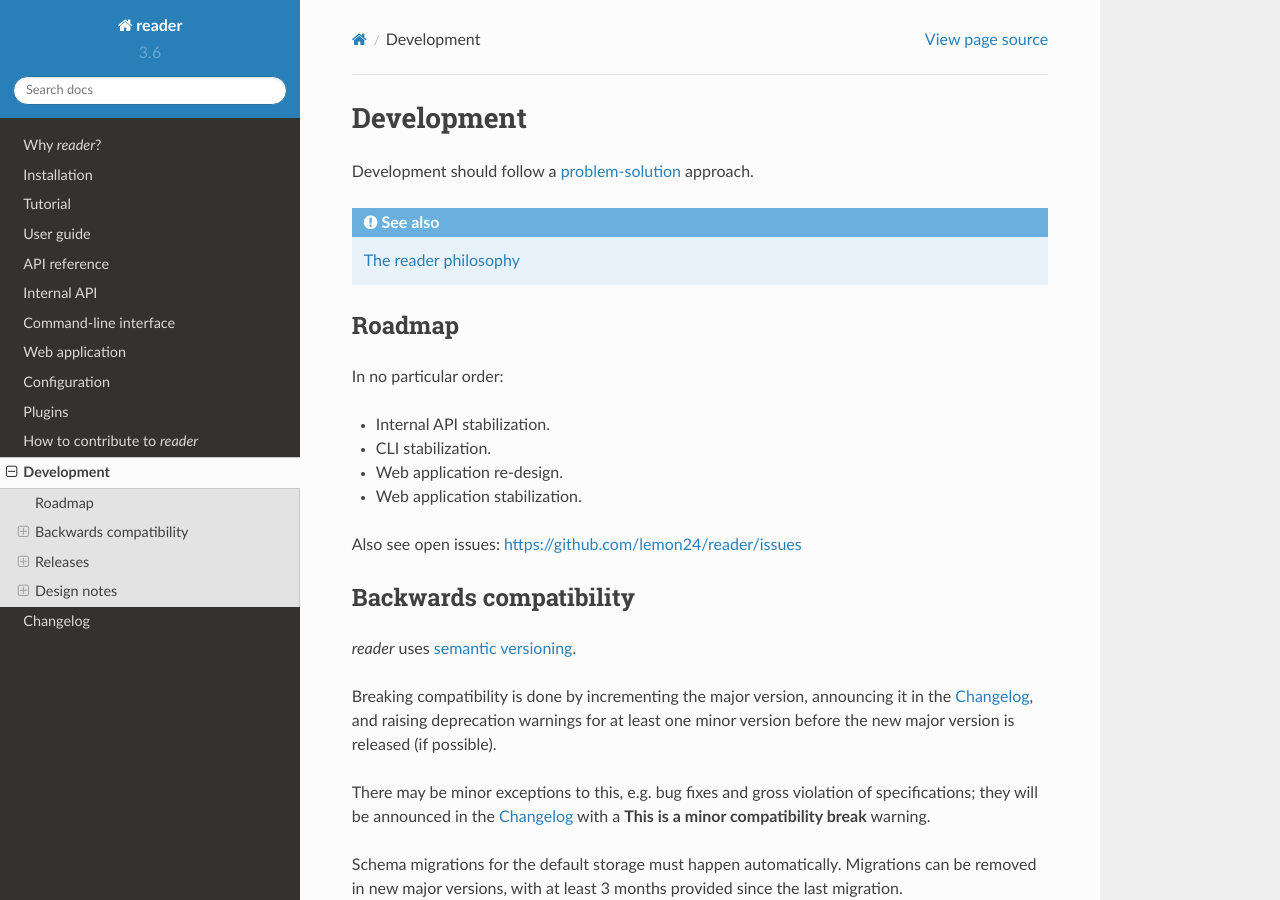
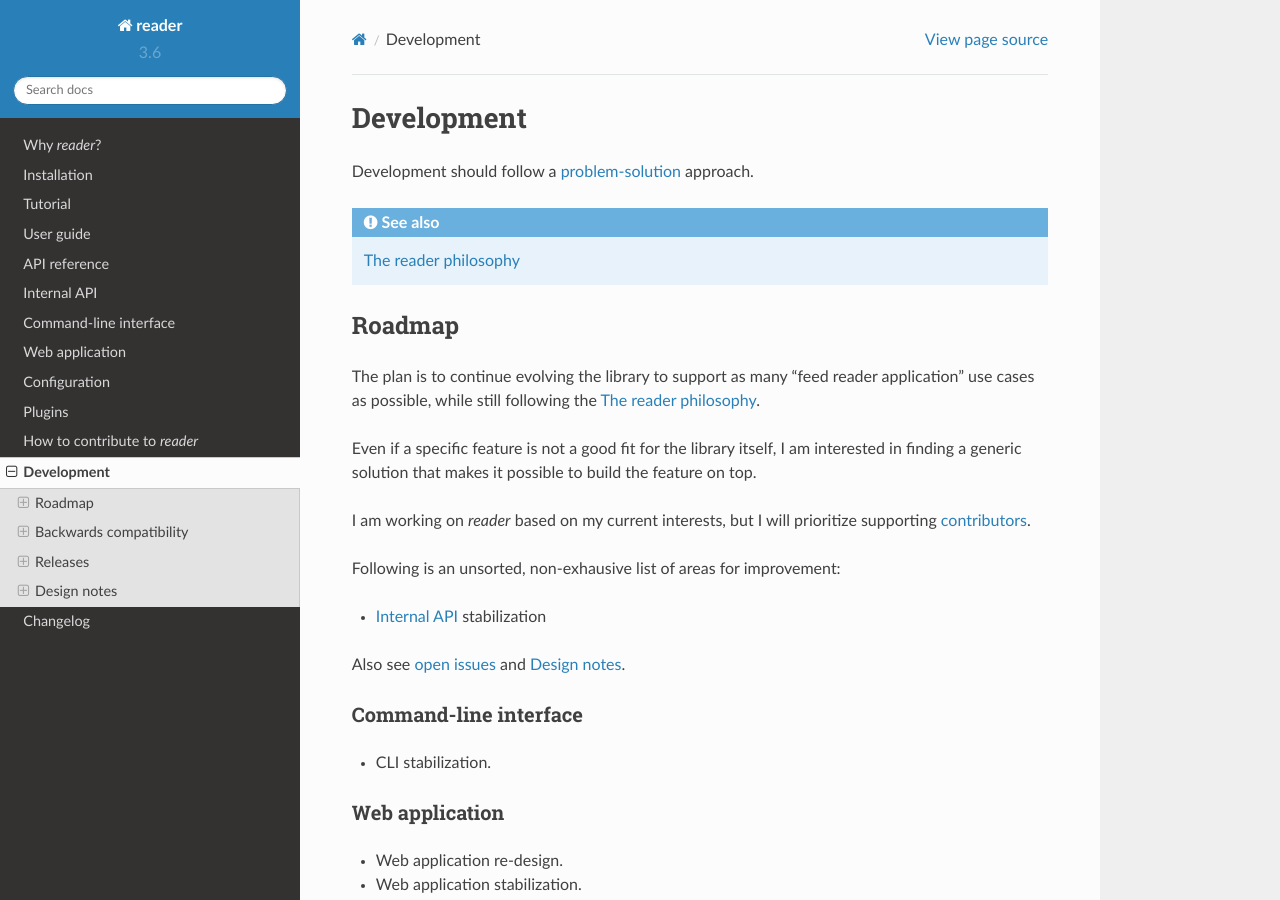
Before and after one commit to Alcides1123/reader, a Sphinx documentation site: the page built from docs/dev.rst, in a window 1280 px wide and 900 px high. Built offline with Sphinx 7.4.7 and the Read the Docs theme 2.0.0, drawn with Linux system fonts in a browser that asks for light colours; some of the changed text lies outside the part shown.

Commit message:
Roadmap prose, plus some more dev notes.
For #60.

```diff
--- a/docs/dev.rst
+++ b/docs/dev.rst
@@ -14,14 +14,44 @@ Development should follow a problem-solution_ approach.
 Roadmap
 -------
 
-In no particular order:
+The plan is to continue evolving the library
+to support as many "feed reader application" use cases as possible,
+while still following the :ref:`philosophy`.
 
-* Internal API stabilization.
+Even if a specific feature is not a good fit for the library itself,
+I am interested in finding a generic solution
+that makes it possible to build the feature on top.
+
+I am working on *reader* based on my current interests,
+but I will prioritize supporting :doc:`contributors <contributing>`.
+
+Following is an unsorted, non-exhausive list of areas for improvement:
+
+* :doc:`internal` stabilization
+
+
+Also see `open issues`_ and :ref:`Design notes`.
+
+.. _open issues: https://github.com/lemon24/reader/issues
+
+
+Command-line interface
+~~~~~~~~~~~~~~~~~~~~~~
+
 * CLI stabilization.
+
+
+Web application
+~~~~~~~~~~~~~~~
+
+.. The current web app is unsupported in that I don't have time to do any major changes/improvements to it. But, I am and will be using it until a better one exists.
+
+.. I would like to have a more feature-complete web app at some point, one that actually looks nice and is pleasant to use by others. This seems like a bigger undertaking than I have time for (I do have ideas, though).
+
+.. by necessity, opinionated, so ideally it should be spun off in a separate project
+
 * Web application re-design.
 * Web application stabilization.
-
-Also see open issues: https://github.com/lemon24/reader/issues
 
 
 .. _compat:
@@ -267,19 +297,24 @@ From the initial issue:
 * initial requirements: :issue:`149#issuecomment-700532183`
 
 
+Resource tags / metadata
+~~~~~~~~~~~~~~~~~~~~~~~~
+
 Feed tags
-~~~~~~~~~
+^^^^^^^^^
 
-Detailed requirements and API discussion: :issue:`184#issuecomment-689587006`.
+Detailed requirements and API discussion,
+and a case study of how to implement categories on top of tags:
+:issue:`184#issuecomment-689587006`.
 
 Merging tags and metadata, and the addition of a new,
 generic (global, feed, entry) tag API: :issue:`266#issuecomment-1013739526`.
 
+Entry tags
+^^^^^^^^^^
 
-Entry user data
-~~~~~~~~~~~~~~~
-
-:issue:`228#issuecomment-810098748` discusses three different kinds,
+:issue:`228#issuecomment-810098748` discusses
+three different kinds of entry user data,
 how they would be implemented,
 and why I want more use-cases before implementing them (basically, YAGNI):
 
@@ -297,6 +332,13 @@ After closing :issue:`228` with `wontfix` in late 2021,
 in early 2022 (following the :issue:`266` tag/metadata unification)
 I implemented entry and global tags in :issue:`272`;
 there's a list of known use cases in the issue description.
+
+Resource tags
+^^^^^^^^^^^^^
+
+Optimistic locking for tags: :issue:`308`.
+
+Filter tags by prefix: :issue:`309`.
 
 
 User-added entries
@@ -332,6 +374,14 @@ Updating entries based on a hash of their content (regardless of ``updated``):
 * ideas for how to deal with spurious hash changes: :issue:`225`
 
 Decision to ignore feed.updated when updating feeds: :issue:`231`.
+
+
+Deleting entries
+~~~~~~~~~~~~~~~~
+
+Requirements, open questions, and how it interacts with :mod:`~reader.plugins.entry_dedupe`: :issue:`96`.
+
+A summary of why it isn't easy to do: :issue:`301#issuecomment-1442423151`.
 
 
 Counts API
```
